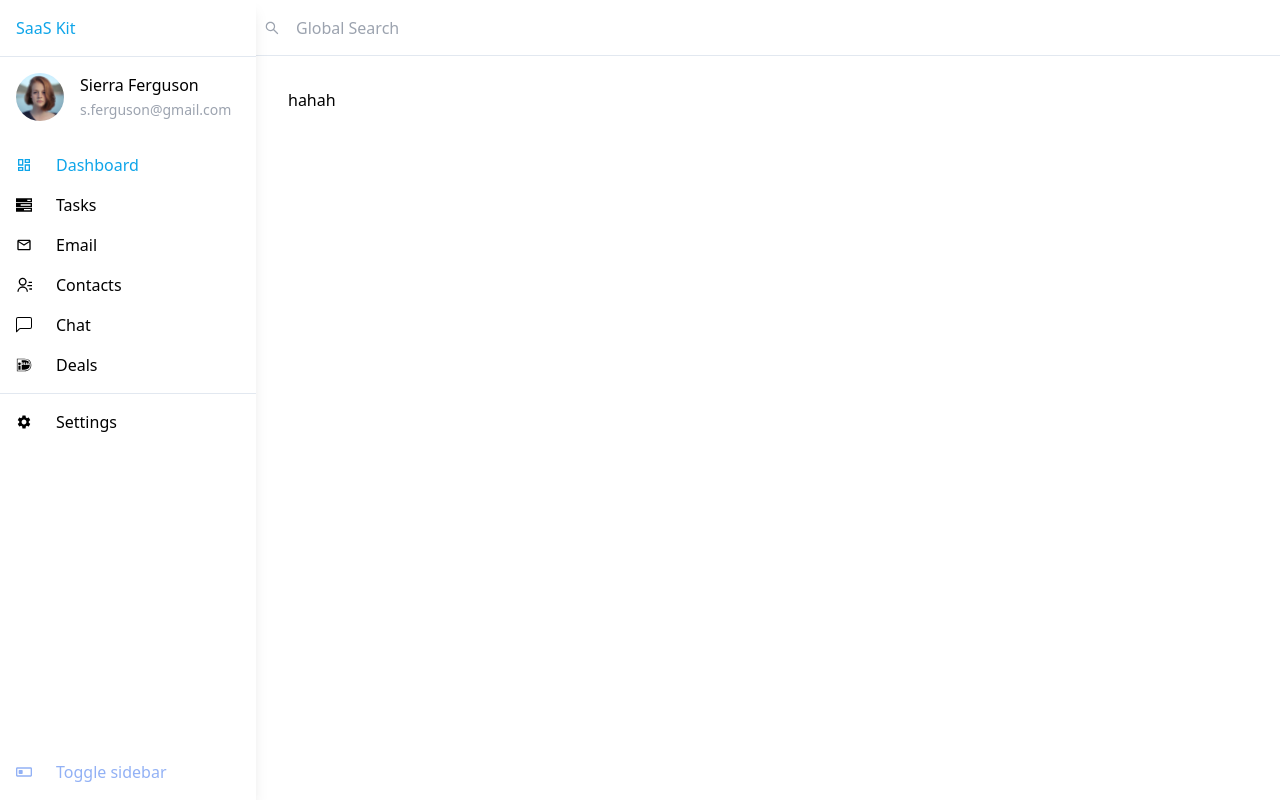
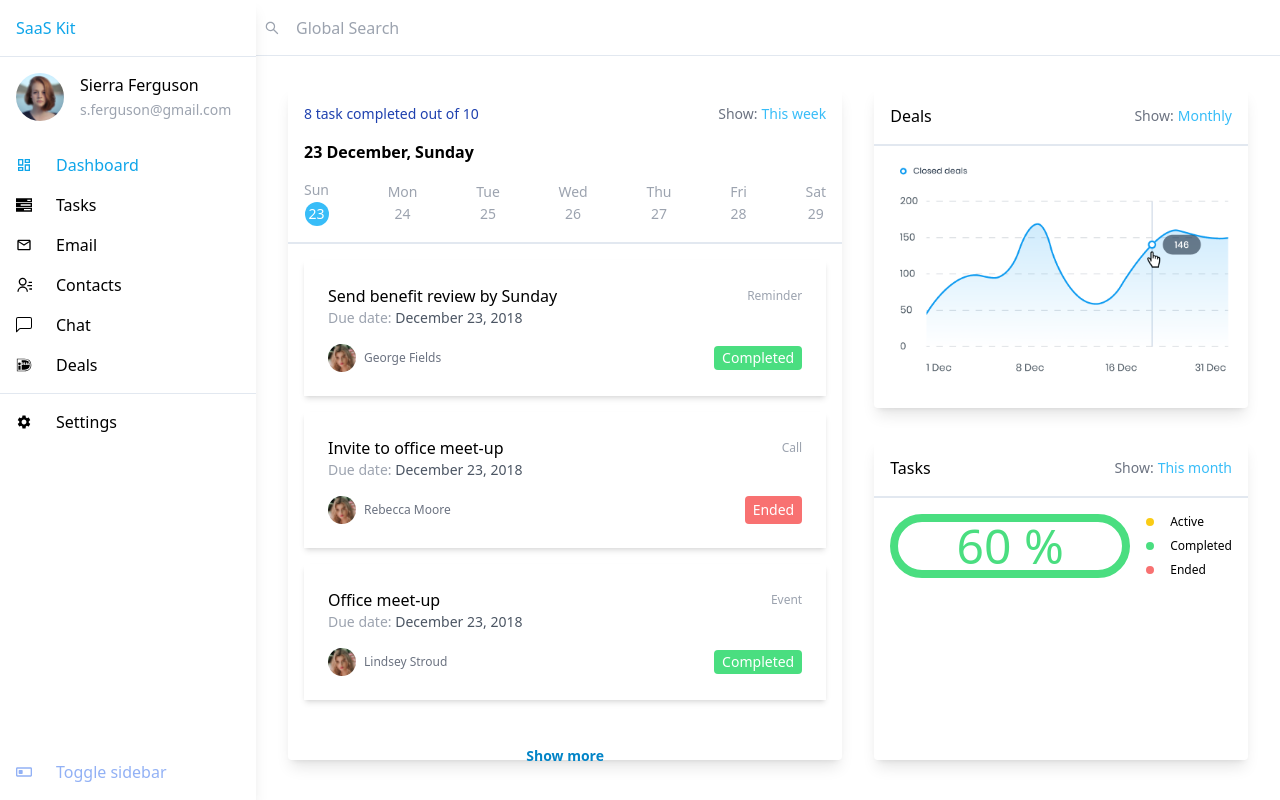
Before and after one commit to Ulysseassoo/Dashboard-Integration, a React (Vite) app: page /dashboard in a window 1280 px wide. Built offline with nearby package versions, Linux system fonts and the light colour scheme.

Commit message:
Finished first page

```diff
--- a/src/Components/Dashboard/Card.jsx
+++ b/src/Components/Dashboard/Card.jsx
@@ -1,7 +1,17 @@
 import React from "react";
 
-function Card() {
-  return <div>ceee</div>;
+function Card({ title, date, children }) {
+  return (
+    <div className="shadow-lg w-full flex-1 rounded">
+      <div className="flex justify-between items-center border-slate-200 border-b-2 p-4">
+        <p className="text-md text-black">{title}</p>
+        <p className="text-sm text-gray-500">
+          Show:<span className="text-sky-400 pl-1">{date}</span>{" "}
+        </p>
+      </div>
+      <div className="p-4 flex items-center justify-center">{children}</div>
+    </div>
+  );
 }
 
 export default Card;
--- /dev/null
+++ b/src/Components/Dashboard/DatesListElements.jsx
@@ -0,0 +1,55 @@
+import React from "react";
+import ShowDate from "./ShowDate";
+
+const dates = [
+  {
+    id: 0,
+    day: "Sun",
+    number: 23,
+  },
+  {
+    id: 1,
+    day: "Mon",
+    number: 24,
+  },
+  {
+    id: 2,
+    day: "Tue",
+    number: 25,
+  },
+  {
+    id: 3,
+    day: "Wed",
+    number: 26,
+  },
+  {
+    id: 4,
+    day: "Thu",
+    number: 27,
+  },
+  {
+    id: 5,
+    day: "Fri",
+    number: 28,
+  },
+  {
+    id: 6,
+    day: "Sat",
+    number: 29,
+  },
+];
+
+function DatesListElements() {
+  return (
+    <>
+      {dates.map(({ id, day, number }) => {
+        if (id === 0) {
+          return <ShowDate key={id} day={day} number={number} active />;
+        }
+        return <ShowDate key={id} day={day} number={number} />;
+      })}
+    </>
+  );
+}
+
+export default DatesListElements;
--- /dev/null
+++ b/src/Components/Dashboard/ShowDate.jsx
@@ -0,0 +1,22 @@
+import React from "react";
+
+function ShowDate({ day, active, number }) {
+  if (active) {
+    return (
+      <div className="flex flex-col items-center justify-center gap-0.5">
+        <p className="text-sm text-gray-400">{day}</p>
+        <p className="text-sm text-white bg-sky-400 h-6 w-6 rounded-full flex items-center justify-center">
+          {number}
+        </p>
+      </div>
+    );
+  }
+  return (
+    <div className="flex flex-col items-center justify-center gap-0.5 text-gray-400 hover:text-sky-400">
+      <p className="text-sm ">{day}</p>
+      <p className="text-sm">{number}</p>
+    </div>
+  );
+}
+
+export default ShowDate;
--- /dev/null
+++ b/src/Components/Dashboard/Todo.jsx
@@ -0,0 +1,49 @@
+import React from "react";
+import image from "../../Assets/Images/Lindsey.png";
+
+function Todo({ title, type, date, complete, firstname, lastname }) {
+  return (
+    <div className="bg-white shadow-md p-6 flex flex-col gap-4 justify-between">
+      <div>
+        <div className="flex items-center justify-between">
+          <p className="font-medium text-black text-base">{title}</p>
+          <p className="font-medium text-gray-400 text-xs">{type}</p>
+        </div>
+        <p className="text-gray-400 text-sm">
+          Due date: <span className="text-gray-600">{date}</span>
+        </p>
+      </div>
+      <div className="flex items-center justify-between">
+        <div className="flex items-center">
+          <div className="w-7 mr-2 rounded-full overflow-hidden">
+            <img
+              className="w-full object-contain"
+              src={image}
+              alt={`${firstname} ${lastname}`}
+            />
+          </div>
+          <p className="text-gray-500 text-xs">
+            {firstname} {lastname}
+          </p>
+        </div>
+        {complete ? (
+          <button
+            className="bg-green-400 text-white text-sm font-medium py-0.5 px-2 rounded"
+            type="button"
+          >
+            Completed
+          </button>
+        ) : (
+          <button
+            className="bg-red-400 text-white text-sm font-medium py-1 px-2 rounded"
+            type="button"
+          >
+            Ended
+          </button>
+        )}
+      </div>
+    </div>
+  );
+}
+
+export default Todo;
--- /dev/null
+++ b/src/Components/Dashboard/TodoList.jsx
@@ -0,0 +1,54 @@
+import React from "react";
+import Todo from "./Todo";
+
+const todos = [
+  {
+    id: 0,
+    firstname: "George",
+    lastname: "Fields",
+    title: "Send benefit review by Sunday",
+    type: "Reminder",
+    date: "December 23, 2018",
+    complete: true,
+  },
+  {
+    id: 1,
+    firstname: "Rebecca",
+    lastname: "Moore",
+    title: "Invite to office meet-up",
+    type: "Call",
+    date: "December 23, 2018",
+    complete: false,
+  },
+  {
+    id: 2,
+    firstname: "Lindsey",
+    lastname: "Stroud",
+    title: "Office meet-up",
+    type: "Event",
+    date: "December 23, 2018",
+    complete: true,
+  },
+];
+
+function TodoList() {
+  return (
+    <>
+      {todos.map(({ id, lastname, title, firstname, date, complete, type }) => {
+        return (
+          <Todo
+            key={id}
+            lastname={lastname}
+            title={title}
+            firstname={firstname}
+            date={date}
+            complete={complete}
+            type={type}
+          />
+        );
+      })}
+    </>
+  );
+}
+
+export default TodoList;
--- a/src/Screens/Dashboard.jsx
+++ b/src/Screens/Dashboard.jsx
@@ -1,12 +1,88 @@
 import React from "react";
 import CompleteHeader from "../Components/CompleteHeader";
+import Card from "../Components/Dashboard/Card";
+import Graph from "../Assets/Images/graph1.png";
+import DatesListElements from "../Components/Dashboard/DatesListElements";
+import TodoList from "../Components/Dashboard/TodoList";
+
+const cardDatas = [
+  {
+    id: 0,
+    title: "Deals",
+    date: "Monthly",
+  },
+  {
+    id: 1,
+    title: "Tasks",
+    date: "This month",
+  },
+];
 
 function Dashboard() {
   return (
     <div className="flex h-screen">
       <CompleteHeader searchContent="Global Search">
-        <div>
-          <p>hahah</p>
+        <div className="flex gap-8 h-full">
+          <div className="flex-auto w-3/5 shadow-lg rounded">
+            <div className="border-slate-200 border-b-2 p-4">
+              <div className="flex justify-between items-center">
+                <p className="text-blue-800 text-sm">
+                  8 task completed out of 10
+                </p>
+                <p className="text-sm text-gray-500">
+                  Show:<span className="text-sky-400 pl-1">This week</span>{" "}
+                </p>
+              </div>
+              <div className="pt-4">
+                <p className="font-bold text-black"> 23 December, Sunday</p>
+              </div>
+              <div className="pt-4 w-full flex justify-between">
+                <DatesListElements />
+              </div>
+            </div>
+            <div className="p-4 flex flex-col gap-4 h-4/5">
+              <TodoList />
+              <div className="mt-auto text-center">
+                <p className="text-sky-600 text-sm font-semibold">Show more</p>
+              </div>
+            </div>
+          </div>
+          <div className="flex-auto w-2/5  flex flex-col h-full gap-8">
+            {cardDatas.map(({ id, title, date }) => {
+              if (id === 0) {
+                return (
+                  <Card key={id} title={title} date={date}>
+                    <img src={Graph} alt="graph" />
+                  </Card>
+                );
+              }
+              return (
+                <Card key={id} title={title} date={date}>
+                  <div className="flex w-full h-full items-center justify-center gap-4 ">
+                    <div className="rounded-full h-full w-60 h-60 flex justify-center items-center bg-white border-green-400 border-8 ">
+                      <p className="text-green-400 font-medium text-5xl">
+                        60 %
+                      </p>
+                    </div>
+                    <div className="flex flex-col gap-2">
+                      <div className="flex items-center">
+                        <div className="rounded-full h-1 w-1 bg-white border-yellow-400 border-4" />
+                        <p className="text-xs text-black pl-4"> Active</p>
+                      </div>
+                      <div className="flex items-center">
+                        <div className="rounded-full h-1 w-1 bg-white border-green-400 border-4" />
+                        <p className="text-xs text-black pl-4"> Completed</p>
+                      </div>
+                      <div className="flex items-center">
+                        <div className="rounded-full h-1 w-1 bg-white border-red-400 border-4" />
+                        <p className="text-xs text-black pl-4"> Ended</p>
+                      </div>
+                    </div>
+                  </div>
+                </Card>
+              );
+            })}
+          </div>
         </div>
       </CompleteHeader>
     </div>
```
Also changed, not shown: src/Assets/Images/graph1.png (added).
